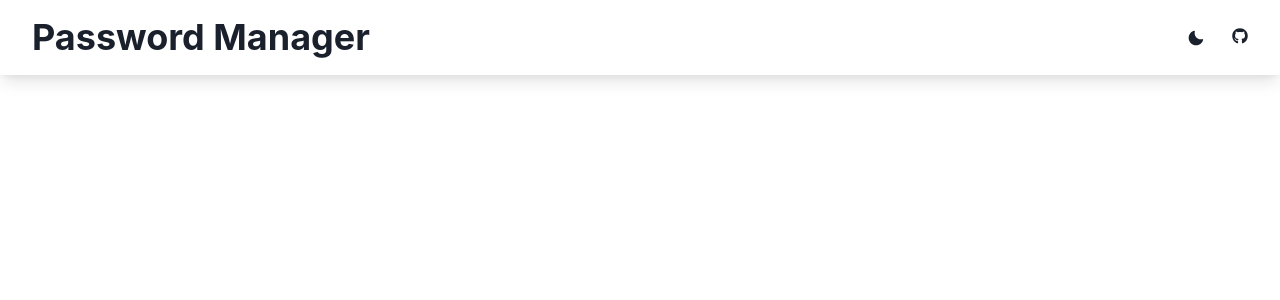
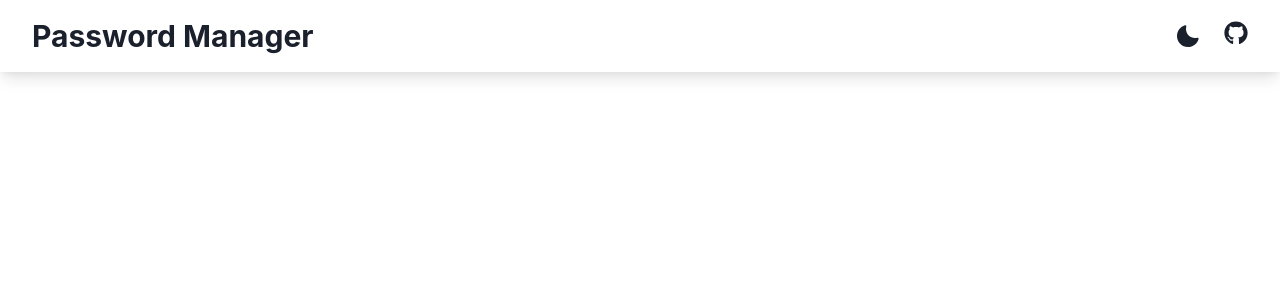
Before and after one commit to aabishkaryal/password-generator, a Next.js app: page / in a window 1280 px wide. Shown: the top 300 px of the page. Built offline with nearby package versions, Linux system fonts and the light colour scheme.

Commit message:
refactor: standard icon size

```diff
--- a/pages/index.tsx
+++ b/pages/index.tsx
@@ -21,6 +21,7 @@ import { FaGithub } from "react-icons/fa";
 
 const Home: NextPage = () => {
   const { toggleColorMode } = useColorMode();
+  const iconSize = { base: 4, md: 6 };
   return (
     <>
       <Head>
@@ -33,21 +34,26 @@ const Home: NextPage = () => {
         paddingX={{ base: 4, md: 8 }}
         boxShadow="lg"
       >
-        <Heading>Password Manager</Heading>
-
+        <Heading as="h1" fontSize={{ base: "xl", md: "3xl" }}>
+          Password Manager
+        </Heading>
         <HStack spacing={4}>
           <IconButton
             aria-label="Switch between dark and light mode"
-            icon={useColorModeValue(<MoonIcon />, <SunIcon />)}
+            icon={useColorModeValue(
+              <MoonIcon boxSize={iconSize} />,
+              <SunIcon boxSize={iconSize} />
+            )}
             backgroundColor="transparent"
             onClick={toggleColorMode}
+            isRound
           />
           <Link
             isExternal
             cursor="pointer"
             href="https://github.com/aabishkaryal/password-manager"
           >
-            <Icon as={FaGithub} />
+            <Icon as={FaGithub} boxSize={iconSize} />
           </Link>
         </HStack>
       </HStack>
```
